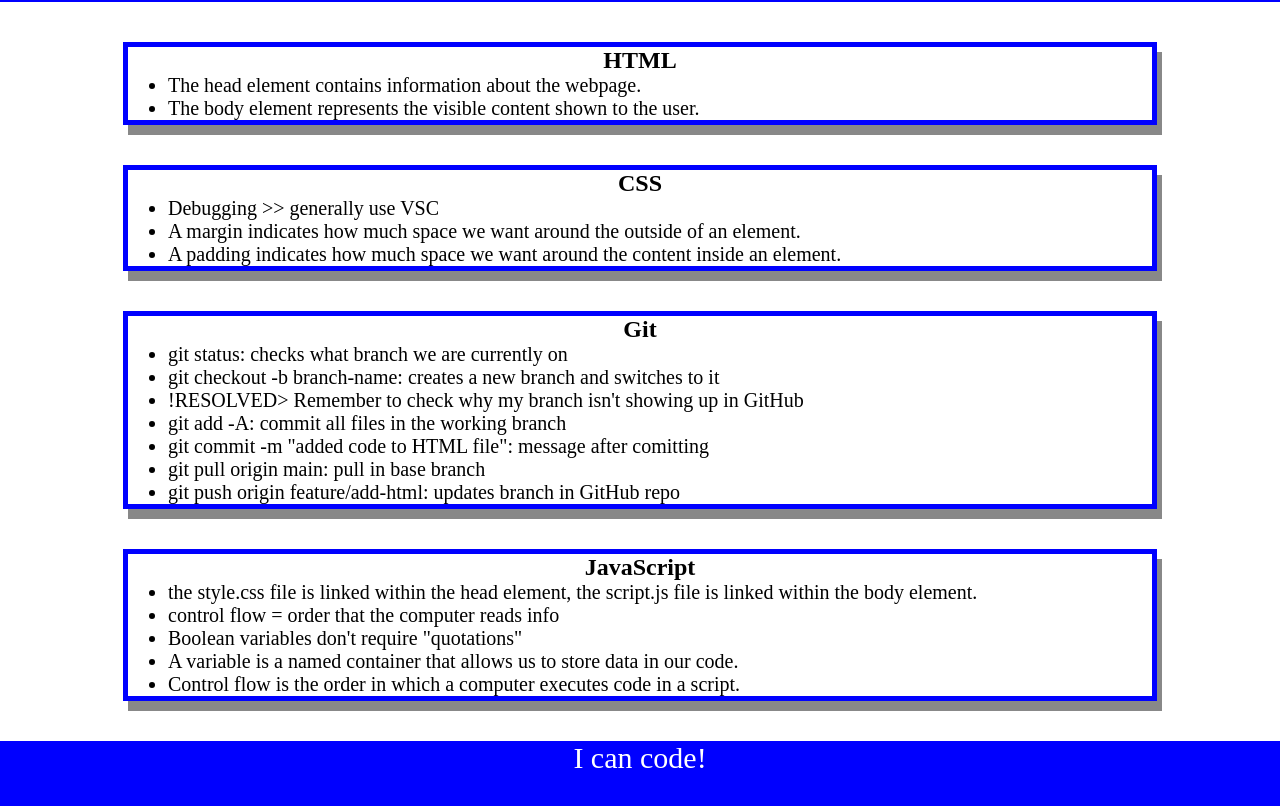
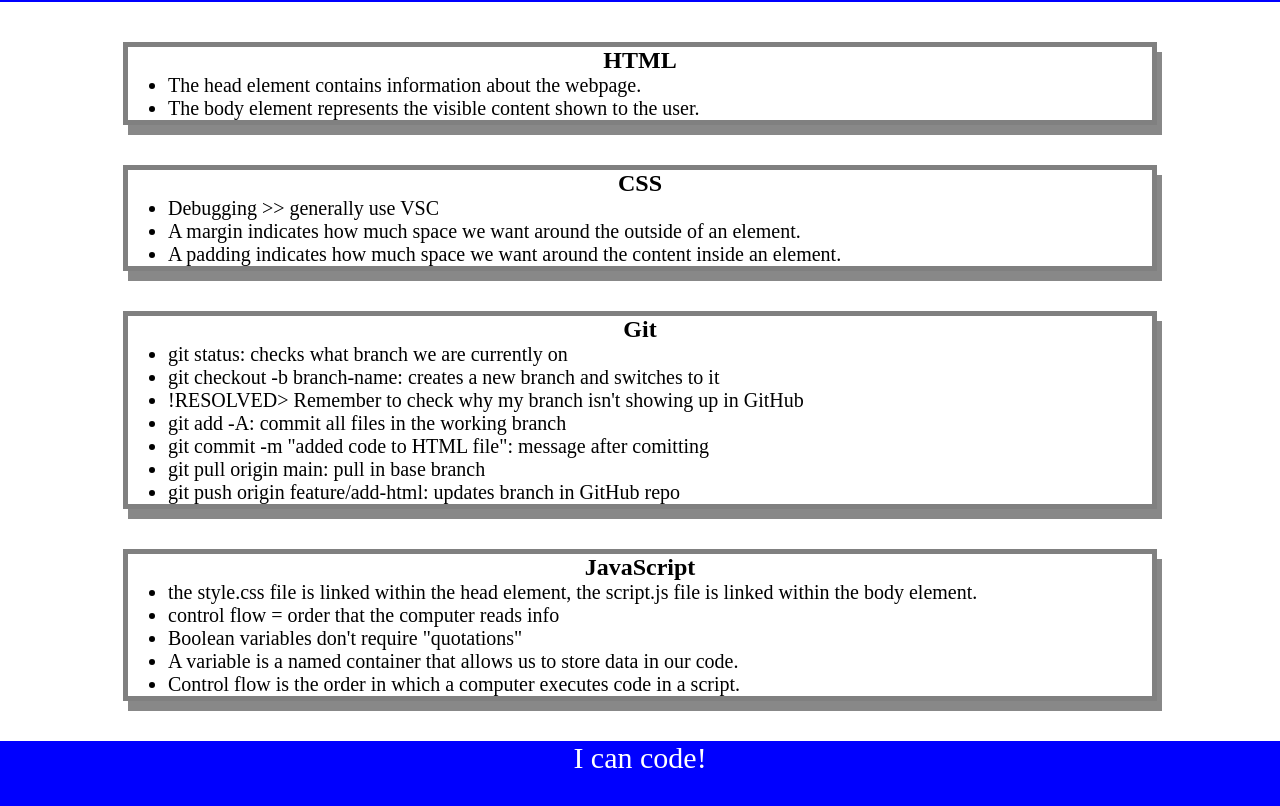
Before and after one commit to ansonldoublee/prework-study-guide, a plain HTML site: page index.html in a window 1280 px wide. Shown: the part 118-924 px from the top of the page. Drawn offline with Linux system fonts and the light colour scheme.

```diff
--- a/assets/style.css
+++ b/assets/style.css
@@ -31,6 +31,6 @@
 .card {
     width: 80%;
     margin: 40px auto;
-    border: 5px solid #0000ff;
+    border: 5px solid #808080;
     box-shadow: 5px 10px #888888;
   }
```
